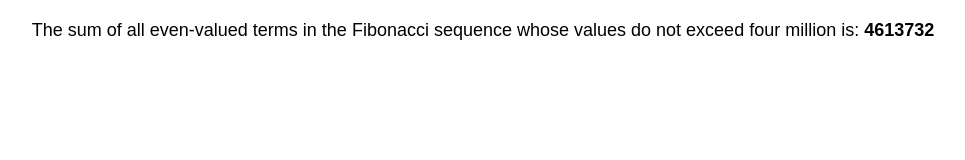
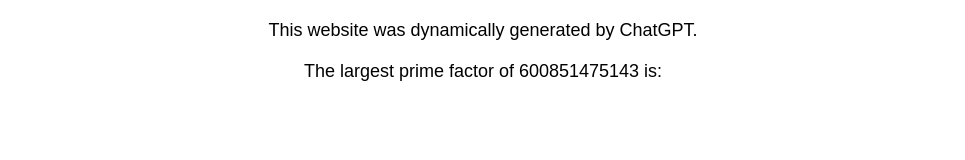
Before and after one commit to lightchipster/glowing-computing-machine, a website: page src/index.html in a window 1280 px wide. Shown: the whole page, without its empty margins (157-1122 px from the left). Drawn offline with Linux system fonts and the light colour scheme.

Commit message:
Update index.html

```diff
--- a/src/index.html
+++ b/src/index.html
@@ -1,17 +1,29 @@
 <!DOCTYPE html>
-<html lang="en">
+<html>
+<head>
+  <title>Largest Prime Factor</title>
+  <style>
+    body {
+      font-family: Arial, sans-serif;
+      text-align: center;
+      margin: 0;
+      padding: 0;
+    }
 
-<head>
-  <meta charset="UTF-8">
-  <meta name="viewport" content="width=device-width, initial-scale=1.0">
-  <link rel="stylesheet" href="styles.css">
-  <title>Fibonacci</title>
+    p {
+      font-size: 18px;
+      margin: 20px 0;
+    }
+
+    #largest {
+      font-weight: bold;
+    }
+  </style>
 </head>
-
 <body>
-  <p>The sum of all even-valued terms in the Fibonacci sequence whose values do not exceed four million is: <span id="sum"></span></p>
+  <p>This website was dynamically generated by ChatGPT.</p>
+  <p>The largest prime factor of 600851475143 is: <span id="largest"></span></p>
 
   <script src="script.js"></script>
 </body>
-
 </html>
```
